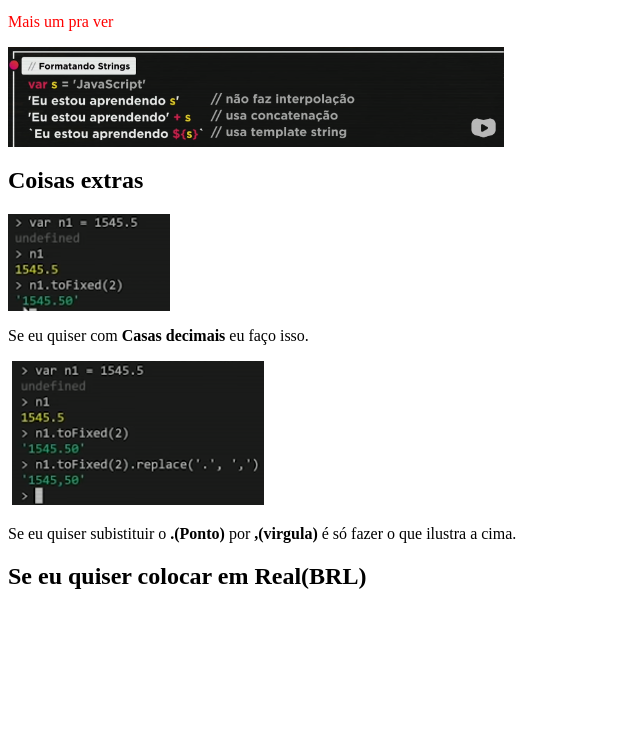
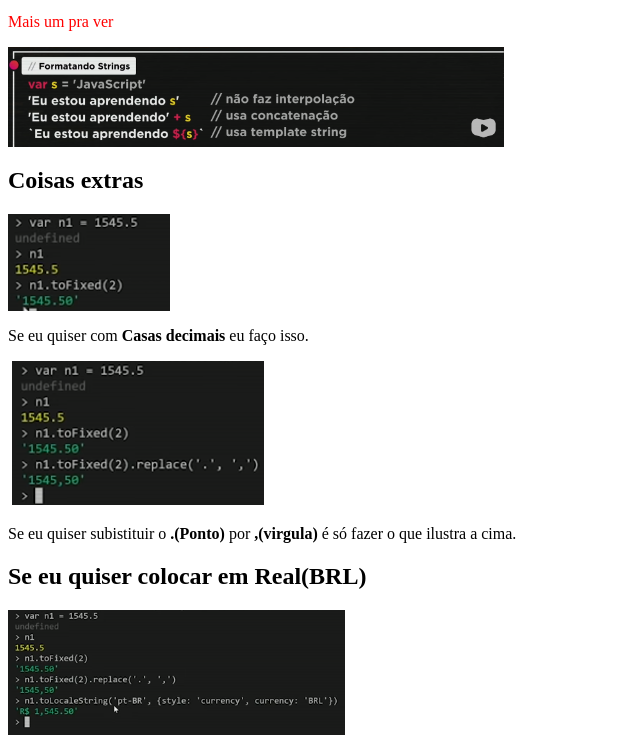
Before and after one commit to Vinnydias/Minhas-Anotacoes, a plain HTML site: page index.html in a window 1280 px wide. Shown: the part 6300-7051 px from the top of the page, without its empty margins (0-640 px from the left). Before the commit the page ends 6926 px from the top, so only its background shows below. Drawn offline with Linux system fonts and the light colour scheme.

Commit message:
adicionado mais imagen

```diff
--- a/index.html
+++ b/index.html
@@ -86,7 +86,7 @@
             <img src="css/images/avemaria005.png" alt="">
             <p>Se eu quiser subistituir o <strong>.(Ponto)</strong> por <strong>,(virgula)</strong> é só fazer o que ilustra a cima.</p>
             <h2>Se eu quiser colocar em Real(BRL)</h2>
-            <img src="" alt="">
+            <img src="css/images/avemaria006.png" alt="">
             <p></p>
         </article>
     </main>
```
